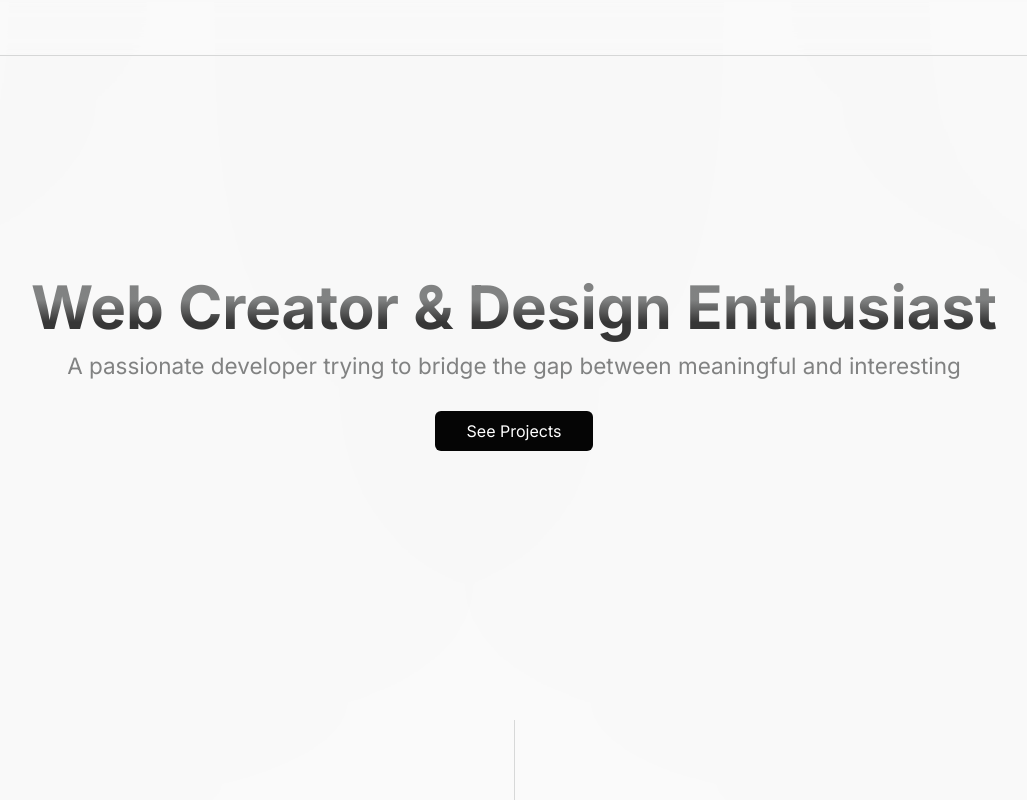
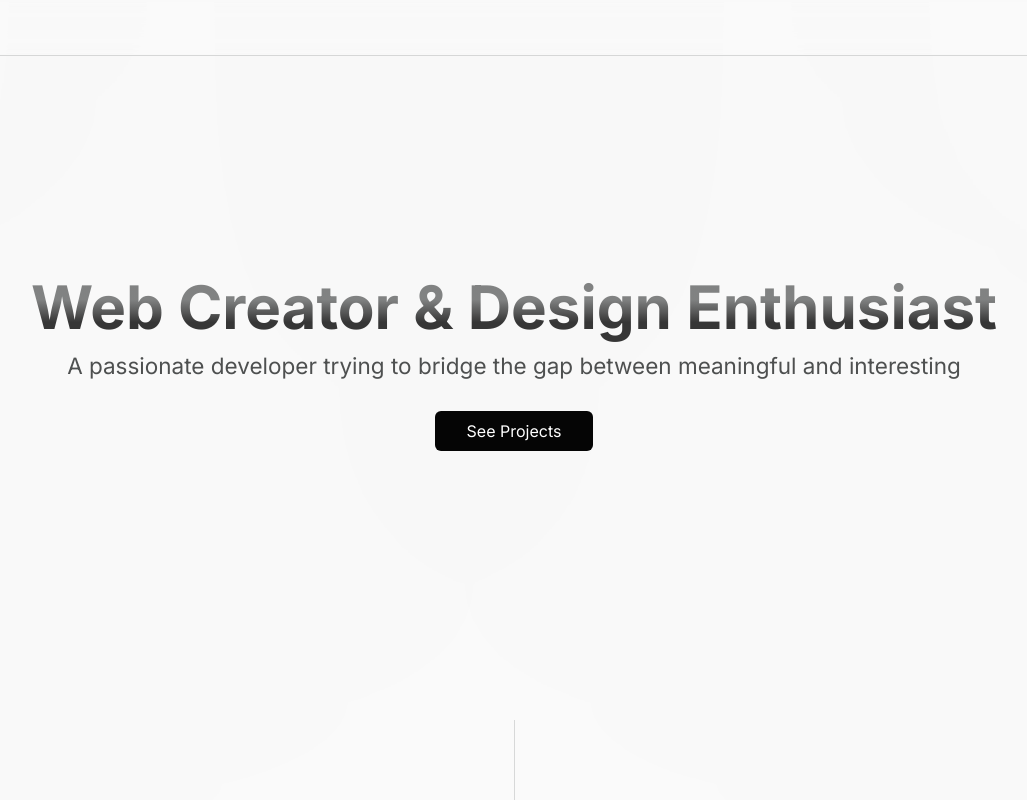
Before and after one commit to Baranuel/portfolio-final, a Next.js app: page / in a window 1280 px wide. Shown: the top 800 px of the page, without its empty margins (126-1153 px from the left). Built offline with nearby package versions, Linux system fonts and the light colour scheme.

Commit message:
hero contraxt text

```diff
--- a/src/app/_Components/HeroSection/Hero.tsx
+++ b/src/app/_Components/HeroSection/Hero.tsx
@@ -9,7 +9,7 @@ export const Hero = () => {
     <section className="w-full h-[90vh]  flex flex-col gap-1 items-center justify-center">
 
       <h1 className=" z-10 py-2  text-7xl 2xl:text-6xl sm:text-5xl font-bold text-center text-transparent bg-clip-text bg-gradient-to-b from-primaryGrey/70 from-30% 2xl:from-40% via-primaryBlack/80 via-70% to-primaryBlack/80 to-90%">Web Creator & Design Enthusiast</h1>
-      <p className=" z-10 text-sectionSubtitle text-center  text-primaryGrey/70"> A passionate developer trying to bridge the gap between meaningful and interesting</p>
+      <p className=" z-10 text-sectionSubtitle text-center  text-primaryGrey"> A passionate developer trying to bridge the gap between meaningful and interesting</p>
       <button className=" z-10 px-8 py-2 mt-6 rounded-md bg-primaryBlack text-white">See Projects</button>
     </section>
   );
```
